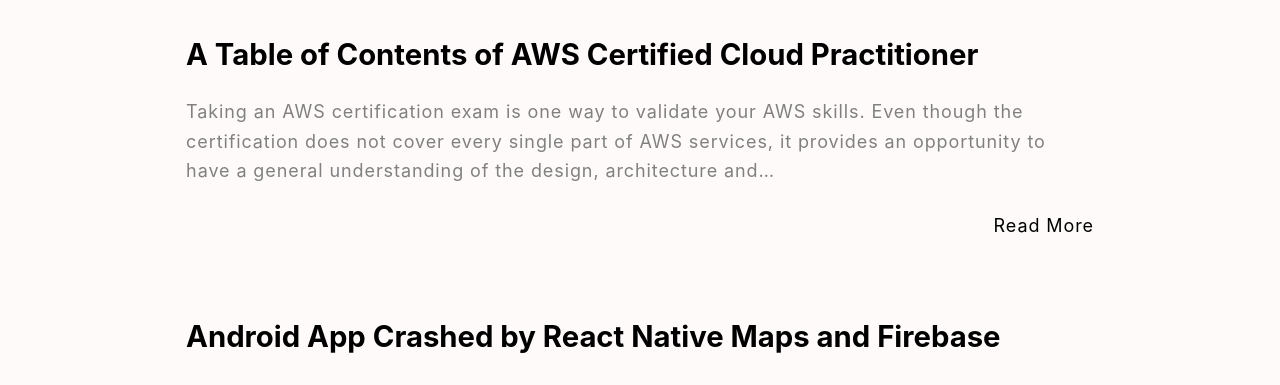
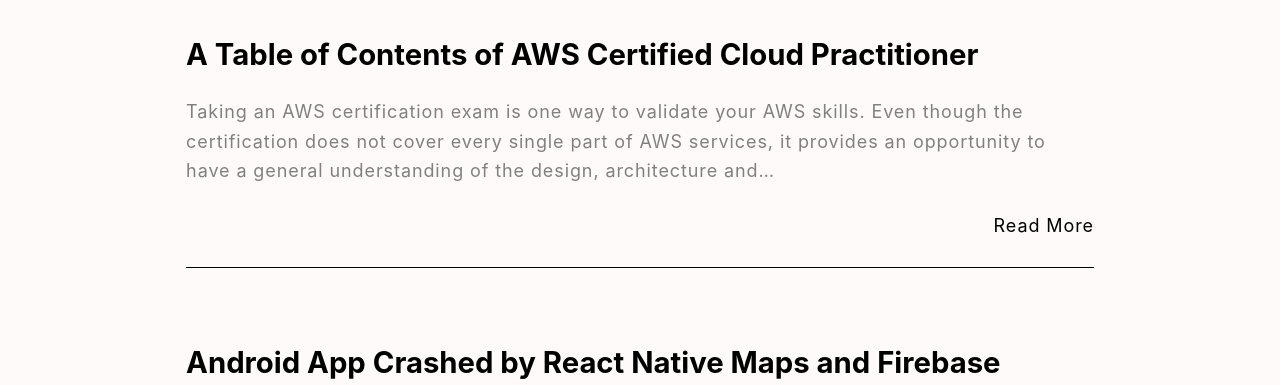
Before and after one commit to jyoo/jyoo.dev, a Gatsby site: page /blog in a window 1280 px wide. Shown: the part 343-728 px from the top of the page. Built offline with nearby package versions, Linux system fonts and the light colour scheme; Gatsby itself is replaced by a stand-in of ours.

Commit message:
Adding and editing class names and styles related to them

```diff
--- a/src/components/excerpt.js
+++ b/src/components/excerpt.js
@@ -2,6 +2,7 @@
 import {Link} from 'gatsby';
 
 const Post = ({ post, titleClass, excerptClass }) => {
+    let hrClass = titleClass.indexOf('black') > -1 ? 'jyoo-hr__black' : 'jyoo-hr__white';
 
     return (
       <div className="jyoo-space__record">
@@ -11,11 +12,11 @@
         </p>
         <div className="jyoo-flex__read-more">
           <Link to={post.frontmatter.slug}>
-            <p className={`${titleClass} jyoo-font-size__small`}>
-              Read More
-            </p>
+            <p className={`${titleClass} jyoo-font-size__small`}>Read More</p>
           </Link>
         </div>
+
+        <hr className={hrClass} />
       </div>
     )
 
--- a/src/components/layout.css
+++ b/src/components/layout.css
@@ -106,7 +106,6 @@
 }
 hr {
   box-sizing: content-box;
-  height: 0;
   overflow: visible;
 }
 button,
@@ -502,9 +501,9 @@
   padding-right: 0;
   padding-top: 0;
   margin-bottom: calc(1.45rem - 1px);
-  background: hsla(0, 0%, 0%, 0.2);
+  /* background: hsla(0, 0%, 0%, 0.2); */
   border: none;
-  height: 0.5px;
+  height: 1.5px;
 }
 address {
   margin-left: 0;
@@ -763,6 +762,13 @@
   /* align-items: center */
 }
 
+.jyoo-hr__white {
+  background-color: white;
+}
+
+.jyoo-hr__black {
+  background-color: black;
+}
 
 @media only screen and (max-width: 575px) {
   html {
```
